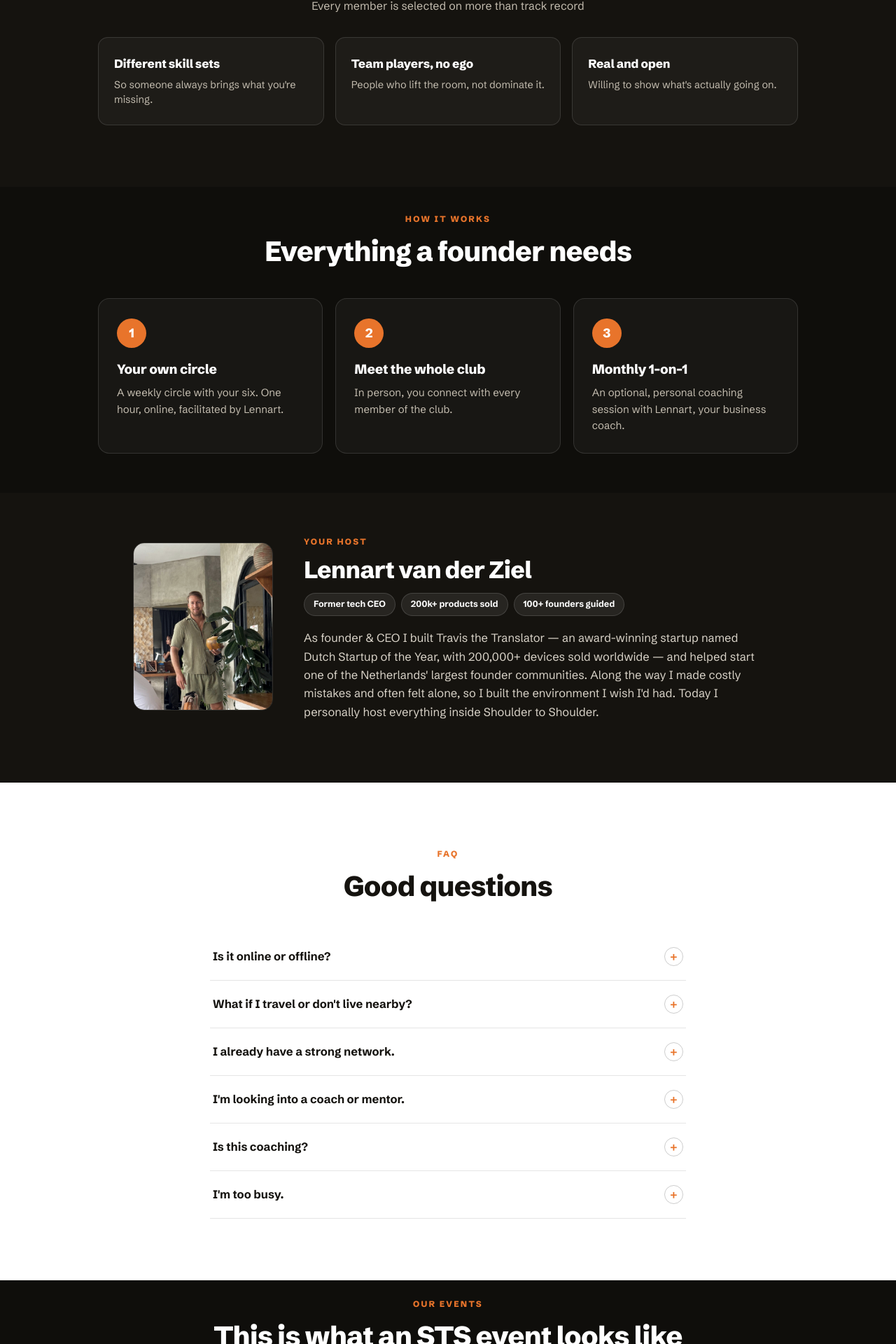
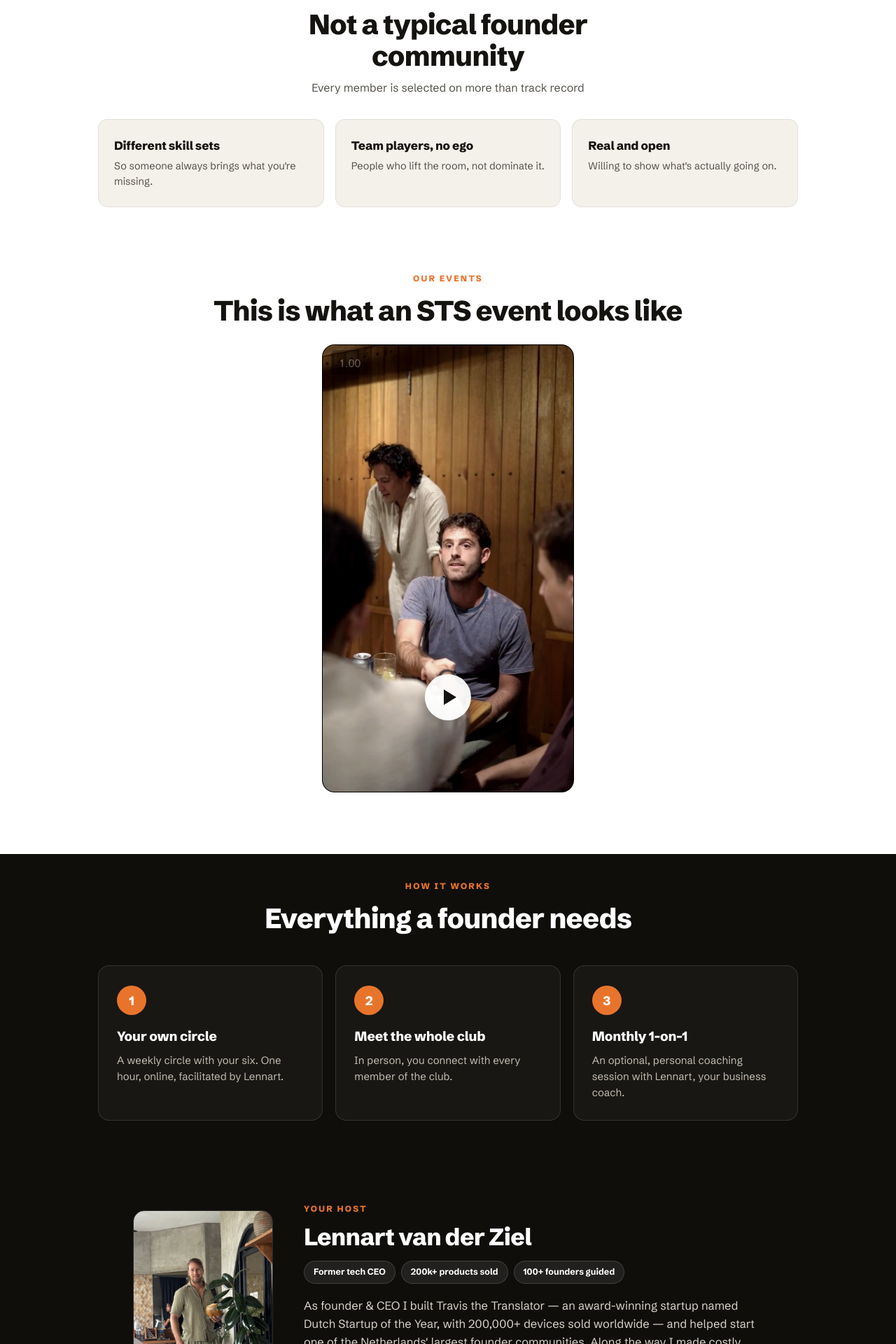
Before and after one commit to lennartvanderziel/lennart.vanderziel, a Next.js app: page /shouldertoshoulder in a window 1280 px wide. Shown: the part 4009-5929 px from the top of the page at 70% size. Built offline with nearby package versions, Linux system fonts and the light colour scheme.

Commit message:
STS colors: selection white (own section), our events white + moved up (after members), host black, faq black, final CTA white

```diff
--- a/src/app/shouldertoshoulder/page.tsx
+++ b/src/app/shouldertoshoulder/page.tsx
@@ -379,21 +379,49 @@ export default function Join() {
           </div>
           </div>
 
-          {/* Selected on more than track record */}
-          <div style={{ marginTop: 56, paddingTop: 44, borderTop: "1px solid rgba(255,255,255,0.12)" }}>
+        </div>
+      </section>
+
+      {/* SELECTION (white) */}
+      <section style={{ background: "#fff", color: INK, padding: SEC }}>
+        <div style={{ maxWidth: 1000, margin: "0 auto" }}>
           <div style={{ textAlign: "center", maxWidth: 600, margin: "0 auto 32px" }}>
             <span style={eyebrowS}>{t.selEyebrow}</span>
-              <h3 style={{ marginTop: 14, fontSize: "clamp(23px,3.2vw,32px)", fontWeight: 800, letterSpacing: "-0.02em", color: "#fff" }}>{t.selTitle}</h3>
-              <p style={{ marginTop: 10, fontSize: 16, lineHeight: 1.55, color: MUT }}>{t.selSub}</p>
+            <h2 style={h2(false)}>{t.selTitle}</h2>
+            <p style={{ marginTop: 10, fontSize: 16, lineHeight: 1.55, color: INK_MUT }}>{t.selSub}</p>
           </div>
           <div className="grid-auto" style={{ display: "grid", gridTemplateColumns: "repeat(auto-fit,minmax(240px,1fr))", gap: 16 }}>
             {t.selItems.map((s) => (
-                <div key={s.title} style={{ background: "rgba(255,255,255,0.04)", border: "1px solid rgba(255,255,255,0.12)", borderRadius: 14, padding: "24px 22px" }}>
-                  <h4 style={{ fontSize: 17, fontWeight: 800, color: "#fff", letterSpacing: "-0.01em" }}>{s.title}</h4>
-                  <p style={{ marginTop: 7, fontSize: 14.5, lineHeight: 1.5, color: MUT }}>{s.desc}</p>
+              <div key={s.title} style={{ background: "#f4f1ea", border: "1px solid rgba(0,0,0,0.07)", borderRadius: 14, padding: "24px 22px" }}>
+                <h4 style={{ fontSize: 17, fontWeight: 800, color: INK, letterSpacing: "-0.01em" }}>{s.title}</h4>
+                <p style={{ marginTop: 7, fontSize: 14.5, lineHeight: 1.5, color: INK_MUT }}>{s.desc}</p>
               </div>
             ))}
           </div>
+        </div>
+      </section>
+
+      {/* OUR EVENTS (white) */}
+      <section style={{ background: "#fff", color: INK, padding: "0 24px 88px" }}>
+        <div style={{ textAlign: "center", marginBottom: 26 }}>
+          <span style={eyebrowS}>{t.eventEyebrow}</span>
+          <h2 style={h2(false)}>{t.eventLook}</h2>
+        </div>
+        <div style={{ maxWidth: 360, margin: "0 auto" }}>
+          <div style={{ position: "relative", width: "100%", aspectRatio: "9/16", borderRadius: 18, overflow: "hidden", border: "1px solid rgba(0,0,0,0.1)", background: "#000" }}>
+            {eventPlaying ? (
+              // eslint-disable-next-line jsx-a11y/media-has-caption
+              <video src="/event.mp4" autoPlay controls playsInline style={{ position: "absolute", inset: 0, width: "100%", height: "100%", objectFit: "cover", background: "#000" }} />
+            ) : (
+              <button onClick={() => setEventPlaying(true)} aria-label="Play event video" style={{ position: "absolute", inset: 0, padding: 0, border: "none", background: "none", cursor: "pointer" }}>
+                <Image src="/event-live.jpg" alt="An STS event" fill className="photo-grade" style={{ objectFit: "cover" }} />
+                <span style={{ position: "absolute", left: 0, right: 0, bottom: "16%", display: "flex", alignItems: "center", justifyContent: "center" }}>
+                  <span style={{ width: 66, height: 66, borderRadius: "50%", background: "rgba(255,255,255,0.94)", display: "flex", alignItems: "center", justifyContent: "center", boxShadow: "0 6px 20px rgba(0,0,0,0.4)" }}>
+                    <span style={{ marginLeft: 5, borderStyle: "solid", borderWidth: "11px 0 11px 18px", borderColor: `transparent transparent transparent ${INK}` }} />
+                  </span>
+                </span>
+              </button>
+            )}
           </div>
         </div>
       </section>
@@ -415,7 +443,7 @@ export default function Join() {
       </section>
 
       {/* YOUR HOST */}
-      <section style={{ background: "#15130f", padding: "56px 24px 88px" }}>
+      <section style={{ background: "#0f0e0b", padding: "56px 24px 88px" }}>
         <div className="flex-wrap-col" style={{ maxWidth: 900, margin: "0 auto", display: "flex", gap: 44, alignItems: "center", flexWrap: "wrap" }}>
           <div style={{ flex: "0 0 auto" }}>
             <div style={{ position: "relative", width: 200, height: 240, borderRadius: 16, overflow: "hidden", border: "1px solid rgba(255,255,255,0.12)" }}>
@@ -436,57 +464,28 @@ export default function Join() {
       </section>
 
       {/* FAQ */}
-      <section style={{ background: "#fff", color: INK, padding: SEC }}>
+      <section style={{ background: "#0f0e0b", color: "#f0ece4", padding: SEC }}>
         <div style={{ maxWidth: 680, margin: "0 auto" }}>
-          <Head eye={t.faqEyebrow} title={t.faqTitle} dark={false} center />
+          <Head eye={t.faqEyebrow} title={t.faqTitle} dark center />
           {t.faqs.map((f, i) => (
-            <div key={i} style={{ borderBottom: "1px solid rgba(0,0,0,0.1)" }}>
+            <div key={i} style={{ borderBottom: "1px solid rgba(255,255,255,0.1)" }}>
               <button onClick={() => setOpenFaq(openFaq === i ? null : i)} style={{ width: "100%", background: "none", border: "none", cursor: "pointer", display: "flex", alignItems: "center", justifyContent: "space-between", gap: 20, padding: "20px 4px", textAlign: "left", fontFamily: "inherit" }}>
-                <span style={{ fontSize: 16.5, fontWeight: 700, color: INK }}>{f.q}</span>
-                <span style={{ flex: "0 0 auto", width: 27, height: 27, borderRadius: "50%", border: "1px solid rgba(0,0,0,0.2)", display: "flex", alignItems: "center", justifyContent: "center", fontSize: 17, color: ACCENT, fontWeight: 600 }}>{openFaq === i ? "–" : "+"}</span>
+                <span style={{ fontSize: 16.5, fontWeight: 700, color: "#f0ece4" }}>{f.q}</span>
+                <span style={{ flex: "0 0 auto", width: 27, height: 27, borderRadius: "50%", border: "1px solid rgba(255,255,255,0.2)", display: "flex", alignItems: "center", justifyContent: "center", fontSize: 17, color: ACCENT, fontWeight: 600 }}>{openFaq === i ? "–" : "+"}</span>
               </button>
-              {openFaq === i && <p style={{ padding: "0 4px 20px", maxWidth: 600, fontSize: 15.5, lineHeight: 1.55, color: INK_MUT }}>{f.a}</p>}
+              {openFaq === i && <p style={{ padding: "0 4px 20px", maxWidth: 600, fontSize: 15.5, lineHeight: 1.55, color: MUT }}>{f.a}</p>}
             </div>
           ))}
         </div>
       </section>
 
-      {/* EVENT VIDEO */}
-      <section style={{ background: "#0f0e0b", padding: "20px 24px 48px" }}>
-        <div style={{ textAlign: "center", marginBottom: 26 }}>
-          <span style={eyebrowS}>{t.eventEyebrow}</span>
-          <h2 style={h2(true)}>{t.eventLook}</h2>
-        </div>
-        <div style={{ maxWidth: 360, margin: "0 auto" }}>
-          <div style={{ position: "relative", width: "100%", aspectRatio: "9/16", borderRadius: 18, overflow: "hidden", border: "1px solid rgba(255,255,255,0.12)", background: "#000" }}>
-            {eventPlaying ? (
-              // eslint-disable-next-line jsx-a11y/media-has-caption
-              <video src="/event.mp4" autoPlay controls playsInline style={{ position: "absolute", inset: 0, width: "100%", height: "100%", objectFit: "cover", background: "#000" }} />
-            ) : (
-              <button onClick={() => setEventPlaying(true)} aria-label="Play event video" style={{ position: "absolute", inset: 0, padding: 0, border: "none", background: "none", cursor: "pointer" }}>
-                <Image src="/event-live.jpg" alt="An STS event" fill className="photo-grade" style={{ objectFit: "cover" }} />
-                <span style={{ position: "absolute", left: 0, right: 0, bottom: "16%", display: "flex", alignItems: "center", justifyContent: "center" }}>
-                  <span style={{ width: 66, height: 66, borderRadius: "50%", background: "rgba(255,255,255,0.94)", display: "flex", alignItems: "center", justifyContent: "center", boxShadow: "0 6px 20px rgba(0,0,0,0.4)" }}>
-                    <span style={{ marginLeft: 5, borderStyle: "solid", borderWidth: "11px 0 11px 18px", borderColor: `transparent transparent transparent ${INK}` }} />
-                  </span>
-                </span>
-              </button>
-            )}
-          </div>
-        </div>
-      </section>
-
-      {/* FINAL CTA */}
-      <section id="book" style={{ position: "relative", padding: 0 }}>
-        <div style={{ position: "absolute", inset: 0 }}>
-          <Image src="/mastermind.jpg" alt="" fill className="photo-grade" style={{ objectFit: "cover", objectPosition: "center 40%" }} />
-        </div>
-        <div style={{ position: "absolute", inset: 0, background: "rgba(10,9,7,0.93)" }} />
-        <div style={{ position: "relative", maxWidth: 620, margin: "0 auto", padding: "62px 24px 92px", textAlign: "center" }}>
-          <h2 style={{ fontSize: "clamp(30px,4.4vw,48px)", fontWeight: 800, lineHeight: 1.08, letterSpacing: "-0.03em", color: "#fff" }}>{t.finalTitle}</h2>
-          <p style={{ margin: "16px auto 0", maxWidth: 400, fontSize: 16.5, lineHeight: 1.5, color: MUT }}>{t.finalSub}</p>
+      {/* FINAL CTA (white) */}
+      <section id="book" style={{ background: "#fff", color: INK }}>
+        <div style={{ maxWidth: 620, margin: "0 auto", padding: "80px 24px 92px", textAlign: "center" }}>
+          <h2 style={{ fontSize: "clamp(30px,4.4vw,48px)", fontWeight: 800, lineHeight: 1.08, letterSpacing: "-0.03em", color: INK }}>{t.finalTitle}</h2>
+          <p style={{ margin: "16px auto 0", maxWidth: 400, fontSize: 16.5, lineHeight: 1.5, color: INK_MUT }}>{t.finalSub}</p>
           <div style={{ marginTop: 30, display: "flex", flexDirection: "column", alignItems: "center", gap: 12 }}>
-            <button onClick={book} className="btn-light" style={btnLight({ padding: "17px 34px", fontSize: 16 })}>{t.applyArrow}</button>
+            <button onClick={book} className="btn-primary" style={{ background: ACCENT, color: "#fff", border: "none", padding: "17px 34px", fontSize: 16, fontWeight: 700, borderRadius: 100, cursor: "pointer", fontFamily: "inherit" }}>{t.applyArrow}</button>
           </div>
         </div>
       </section>
```
Lines whose indentation alone changed are shown as unchanged.
